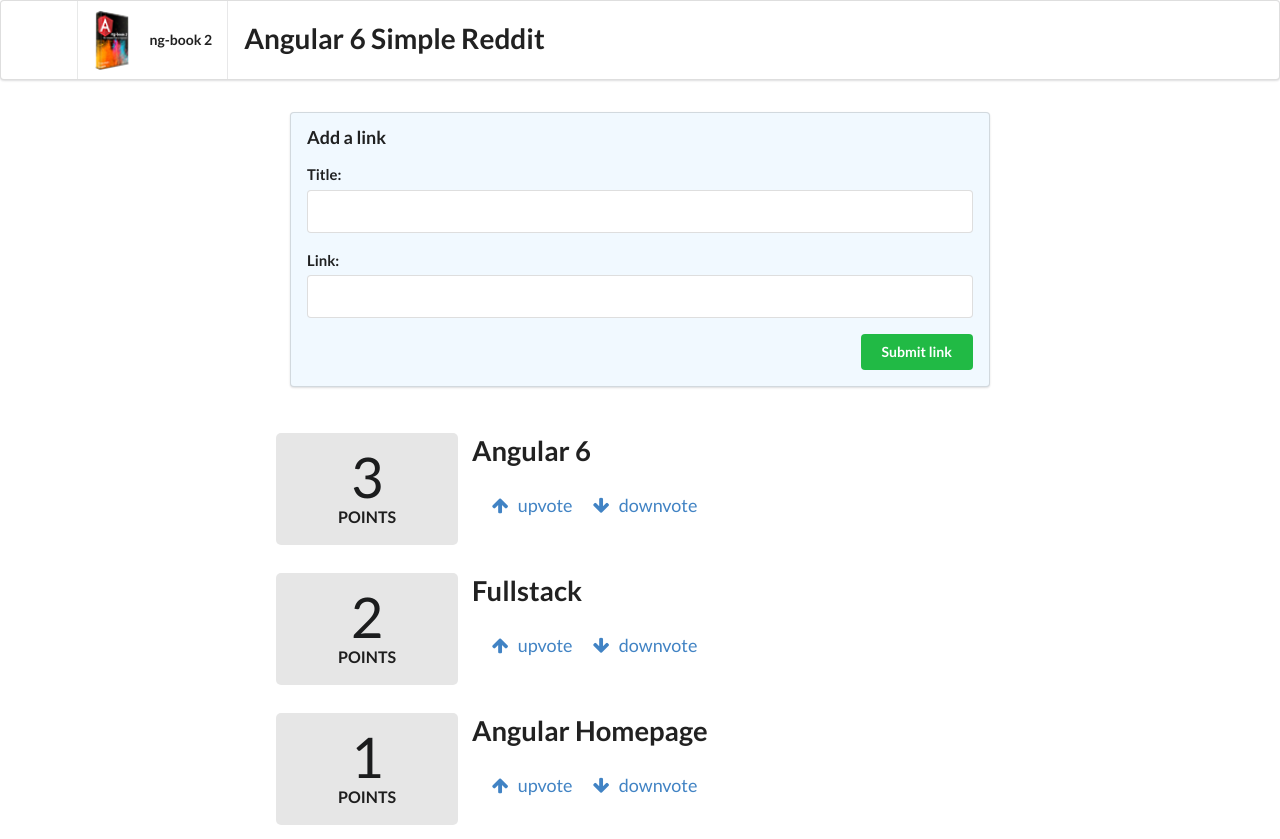
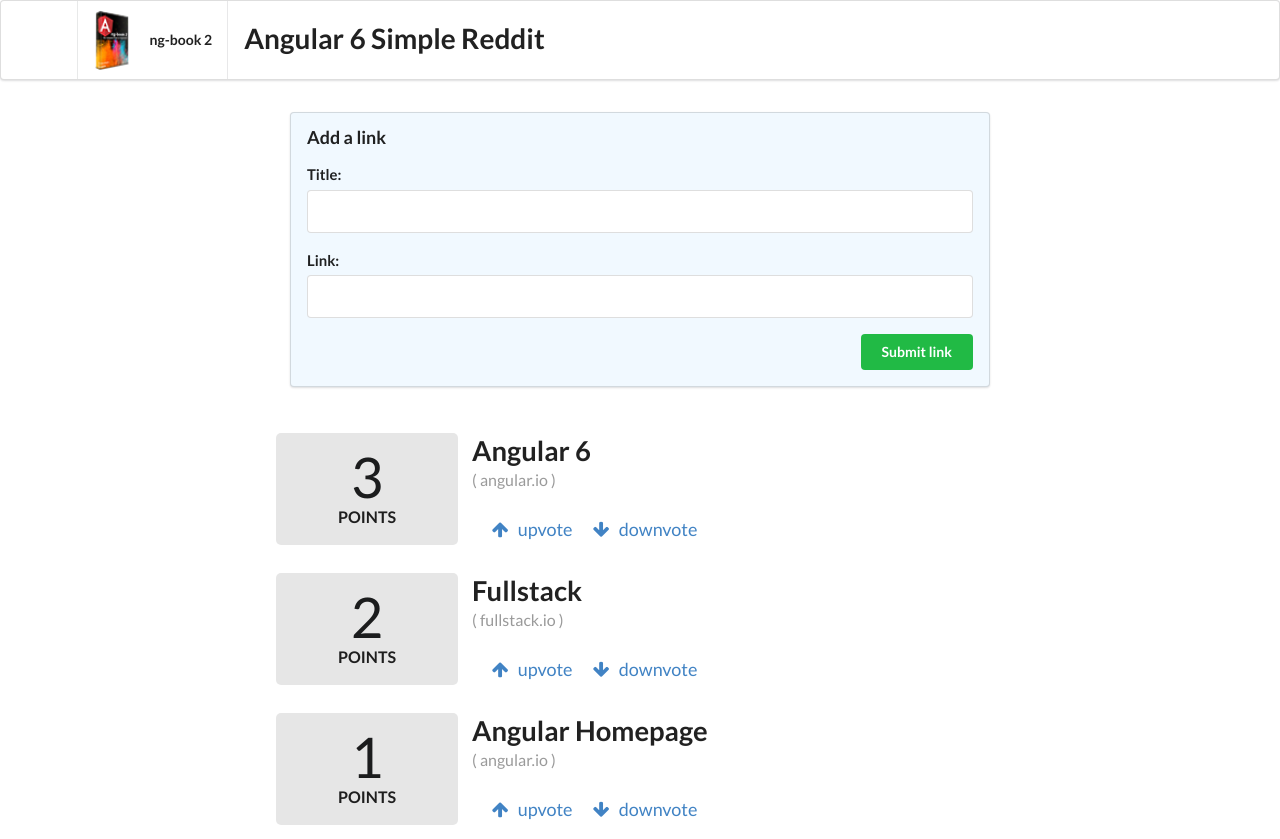
Before and after one commit to johnking2010/basic-angular-deploy, an Angular app: page / in a window 1280 px wide. Built offline with nearby package versions, Linux system fonts and the light colour scheme.

Commit message:
implemented displaying the article DOMAIN -  article.model.ts + article.component.html

```diff
--- a/src/app/article/article.component.html
+++ b/src/app/article/article.component.html
@@ -15,6 +15,10 @@
   <a class="ui large header" href="{{ article.link }}">
     {{ article.title }}
   </a>
+  <!-- show just the DOMAIN: -->
+  <div class="meta"> ( {{ article.domain() }} ) </div>
+
+  <!-- up/down vote: -->
   <ul class="ui big horizontal list voters">
     <li class="item">
       <a href (click)="voteUp()">
--- a/src/app/article/article.model.ts
+++ b/src/app/article/article.model.ts
@@ -30,6 +30,7 @@ export class Article {
             const domainAndPath: string = this.link.split('//')[1];
             // e.g. yields: foo.com/path/to/bar
             return domainAndPath.split('/')[0];
+            // e.g.: yields foo.com
         } catch (err) {
             return null;
         }
```
